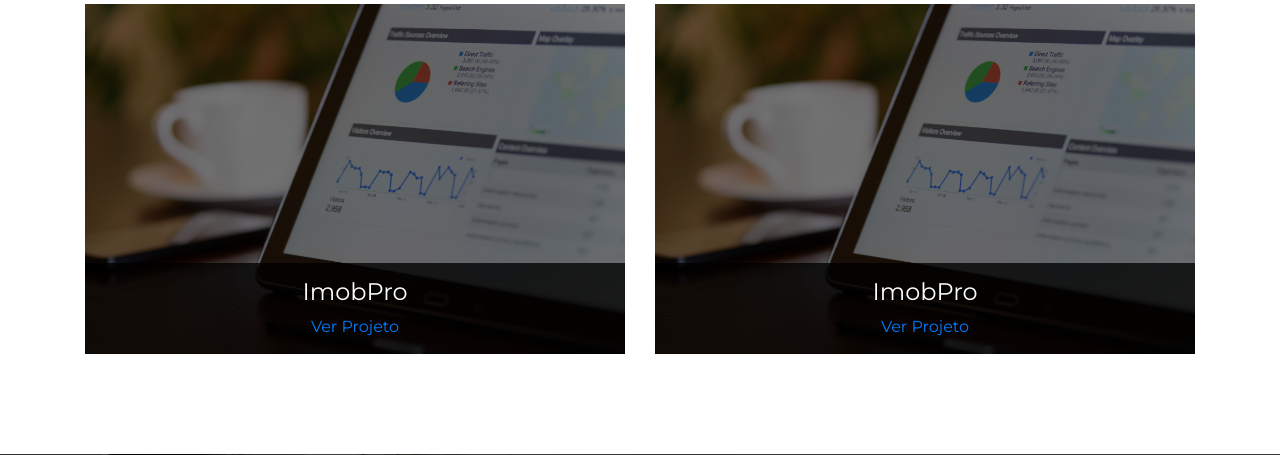
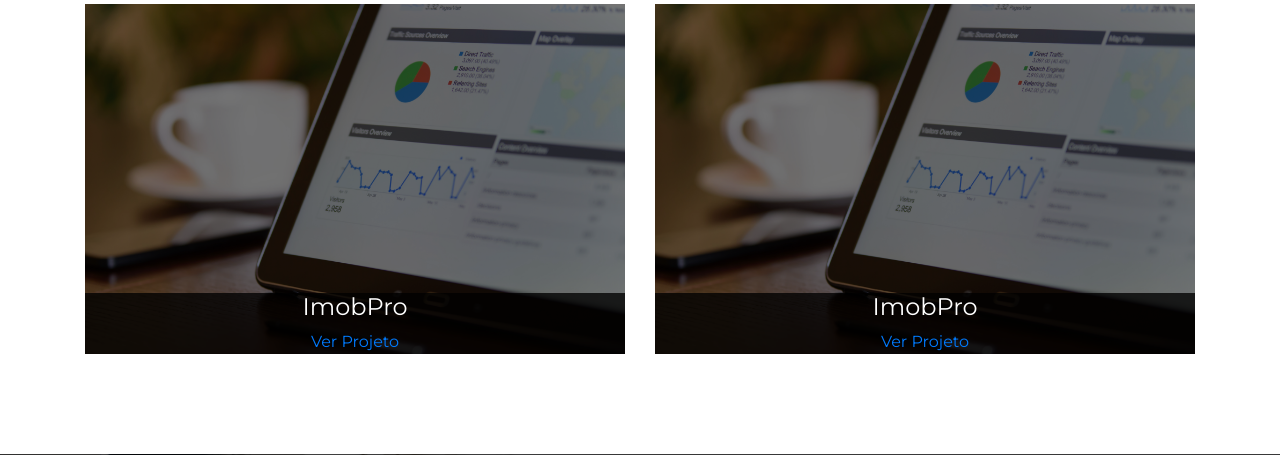
Before and after one commit to FrontDevWork/Center-Dev, a PHP site: page / in a window 1280 px wide. Shown: the part 1448-1903 px from the top of the page. Run offline with PHP 8.4, Linux system fonts and the light colour scheme.

Commit message:
ajuste row

```diff
--- a/css/style.css
+++ b/css/style.css
@@ -228,7 +228,6 @@ opacity: .8;
   position: absolute;
   bottom: 0;
   width: 100%;
-  padding: 15px 0;
 }
 
 @keyframes btn-subir {
--- a/index.php
+++ b/index.php
@@ -111,12 +111,12 @@
 </div>
 
 <div class="portfolio">
-    <div class="row">
-        <div class="col-sm-12">
-            <h4 class="text-center m-5">Portfólio</h4>
+    <div class="container">
+        <div class="row">
+            <div class="col-sm-12">
+                <h4 class="text-center m-5">Portfólio</h4>
+            </div>
         </div>
-    </div>
-    <div class="container">
         <div class="row">
             <div class="col-sm-6">
                 <div class="card-portfolio">
```
